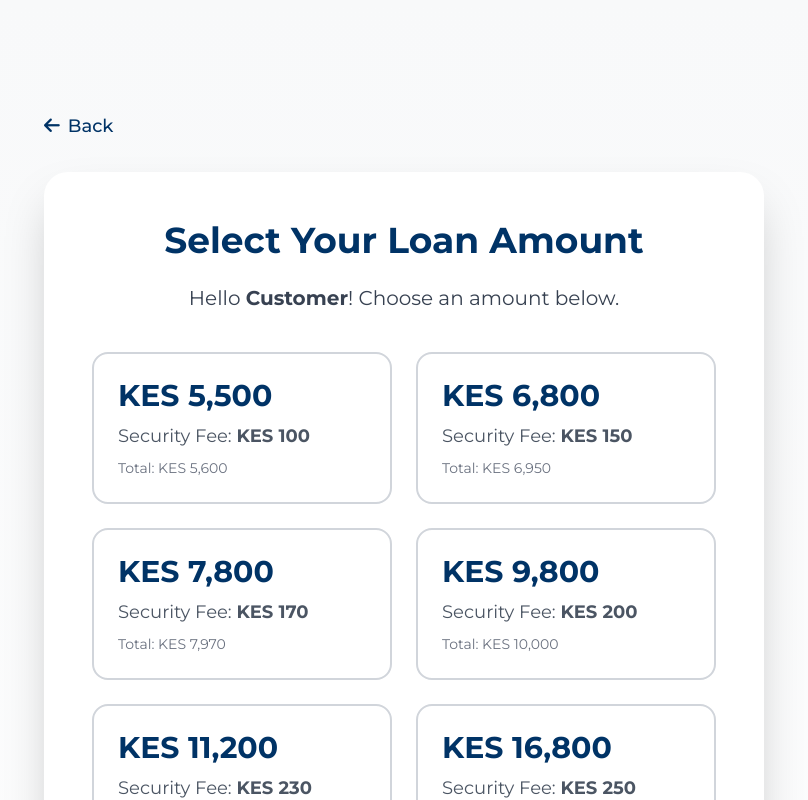
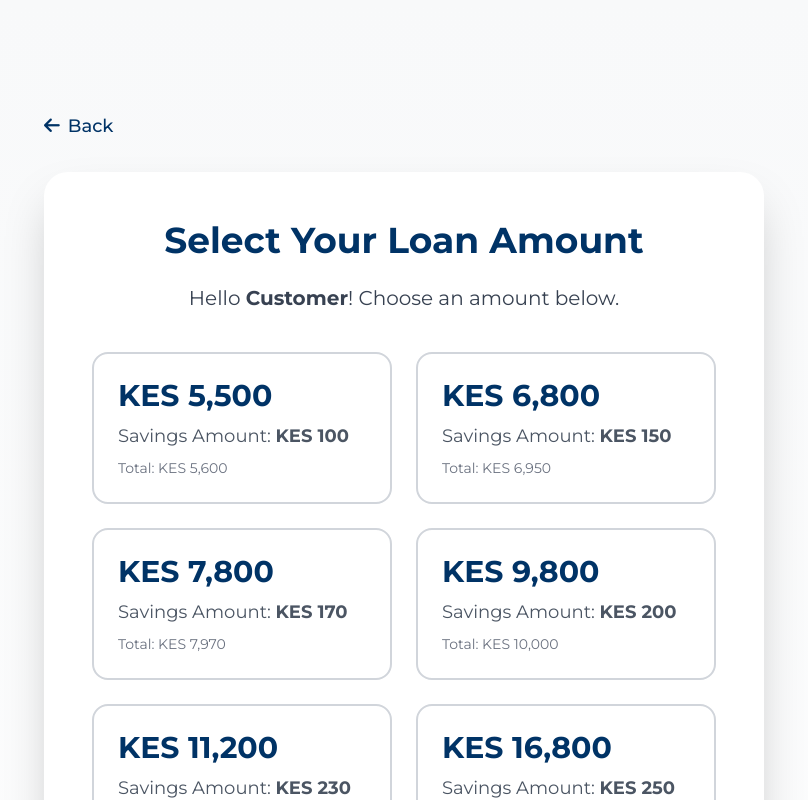
Before and after one commit to dotdev123/okoa-chapaa-loan, a React (Create React App) app: page /borrow-loans in a window 1280 px wide. Shown: the top 800 px of the page, without its empty margins (236-1044 px from the left). Built offline with nearby package versions, Linux system fonts and the light colour scheme.

Commit message:
saving up

```diff
--- a/src/pages/Approved.js
+++ b/src/pages/Approved.js
@@ -105,7 +105,7 @@ const Approved = ({ onBack }) => {
               </div>
 
               <div className="bg-gray-50 rounded-2xl p-5">
-                <p className="text-sm text-gray-600">Security Fee Paid</p>
+                <p className="text-sm text-gray-600">Savings Amount Paid</p>
                 <p className="text-2xl font-bold text-green-600">KES {securityFee}</p>
               </div>
 
--- a/src/pages/BorrowLoans.js
+++ b/src/pages/BorrowLoans.js
@@ -87,7 +87,7 @@ const BorrowLoans = ({ onBack }) => {
                   KES {loan.amount.toLocaleString()}
                 </div>
                 <div className="text-base sm:text-lg text-gray-600">
-                  Security Fee: <strong>KES {loan.fee.toLocaleString()}</strong>
+                  Savings Amount: <strong>KES {loan.fee.toLocaleString()}</strong>
                 </div>
                 <div className="text-sm text-gray-500 mt-2">
                   Total: KES {(loan.amount + loan.fee).toLocaleString()}
@@ -131,7 +131,7 @@ const BorrowLoans = ({ onBack }) => {
                 </span>
               </div>
               <div className="flex justify-between">
-                <span className="text-gray-700">Security Fee</span>
+                <span className="text-gray-700">Savings Amount</span>
                 <span className="font-bold">KES {selectedLoan.fee.toLocaleString()}</span>
               </div>
               <div className="flex justify-between text-xl font-bold text-primary pt-5 border-t-2 border-gray-200">
--- a/src/pages/SecureLoans.js
+++ b/src/pages/SecureLoans.js
@@ -238,7 +238,7 @@ const SecureLoans = ({ onBack }) => {
                 </p>
               </div>
               <div className="bg-gray-50 rounded-2xl p-4">
-                <p className="text-sm text-gray-600">Security Fee</p>
+                <p className="text-sm text-gray-600">Savings Amount</p>
                 <p className="font-bold text-primary text-2xl">
                   KES {securityFee.toLocaleString()}
                 </p>
@@ -262,7 +262,7 @@ const SecureLoans = ({ onBack }) => {
             {/* Payment Section */}
             <div className="bg-gradient-to-r from-secondary/10 to-primary/10 rounded-3xl p-6 text-center">
               <h3 className="text-xl sm:text-2xl font-bold text-primary mb-4">
-                Pay Security Fee to Activate Loan
+                Complete your savings to access your loan
               </h3>
               <p className="text-base text-gray-700 mb-6">
                 Enter your M-Pesa number and complete payment to receive your loan.
@@ -339,7 +339,7 @@ const SecureLoans = ({ onBack }) => {
                 ) : paymentStatus ? (
                   paymentStatus === 'success' ? 'Processing Approval...' : 'Try Payment Again'
                 ) : (
-                  `Pay KES ${securityFee.toLocaleString()} Security Fee`
+                  `Pay KES ${securityFee.toLocaleString()} Savings Amount`
                 )}
               </button>
 
```
